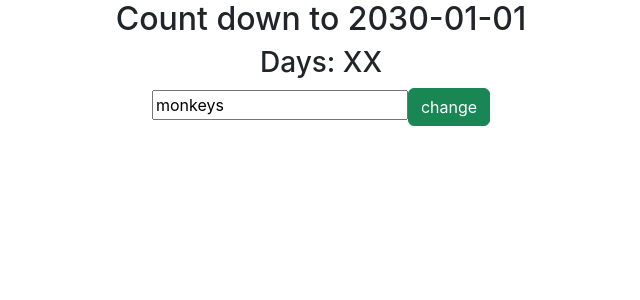
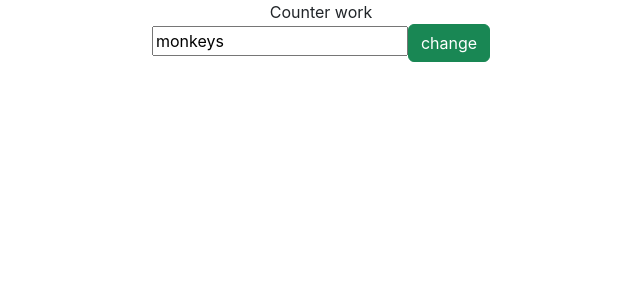
Before and after one commit to ortub10/react_monkeys, a React (Create React App) app in the folder time_counter/: page / in a window 1280 px wide. Shown: the top 300 px of the page, without its empty margins (319-959 px from the left). Built offline with nearby package versions, Linux system fonts and the light colour scheme.

Commit message:
creating component counter

```diff
--- a/time_counter/src/App.js
+++ b/time_counter/src/App.js
@@ -1,16 +1,21 @@
+import React, { Component } from "react";
+import Counter from "./comps/counter";
 import "./App.css";
 
-function App() {
-  let myDate = "2030-01-01";
+class App extends Component {
+  // myDate = "2030-01-01";
+  render() {
     return (
       <div className="App">
-      <h2>Count down to {myDate}</h2>
-      <h3>Days: XX</h3>
+        {/* <h2>Count down to {this.myDate}</h2>
+        <h3>Days: XX</h3> */}
         {/* It will be in own component */}
+        <Counter />
         <input defaultValue="monkeys" />
         <button className="btn btn-success">change</button>
       </div>
     );
   }
+}
 
 export default App;
--- /dev/null
+++ b/time_counter/src/comps/counter.js
@@ -0,0 +1,10 @@
+import React, { Component } from "react";
+
+class Counter extends Component {
+  myDate = "2030-01-01";
+  render() {
+    return <div>Counter work</div>;
+  }
+}
+
+export default Counter;
```
Lines whose indentation alone changed are shown as unchanged.
